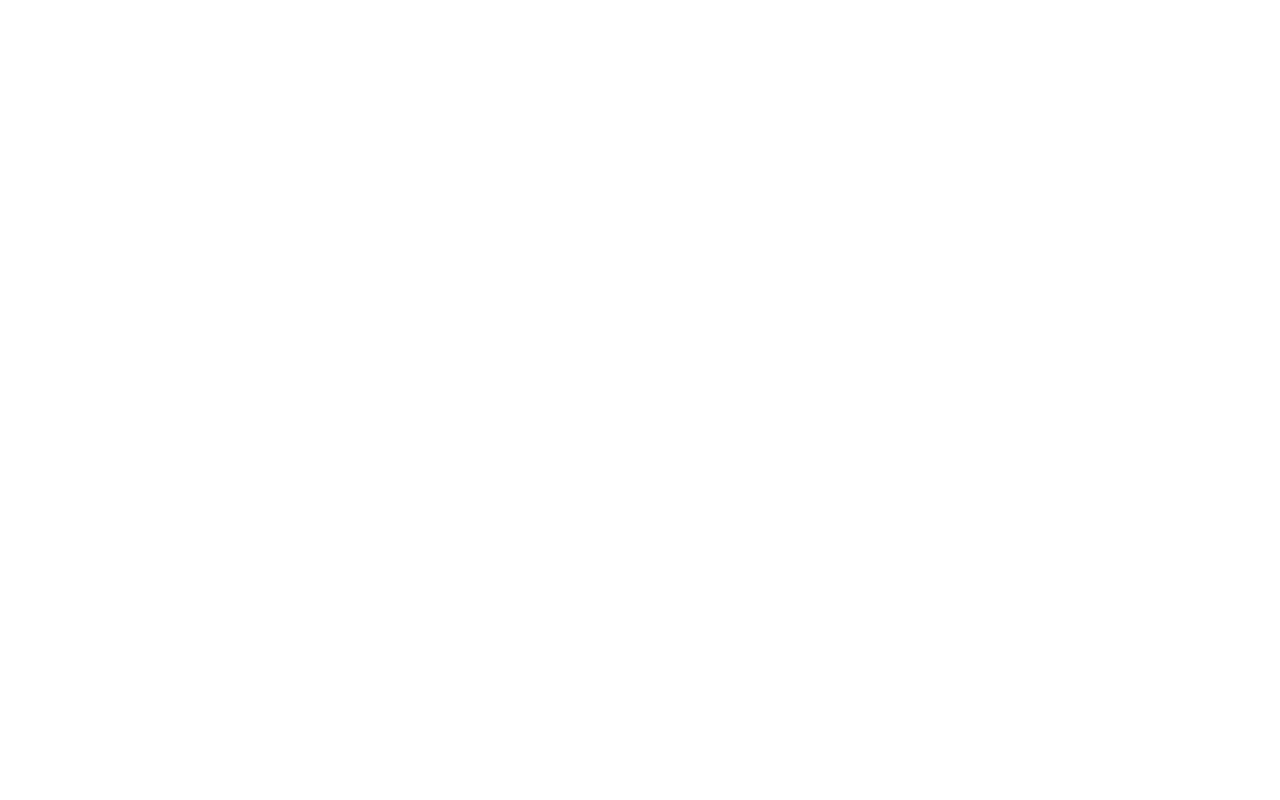
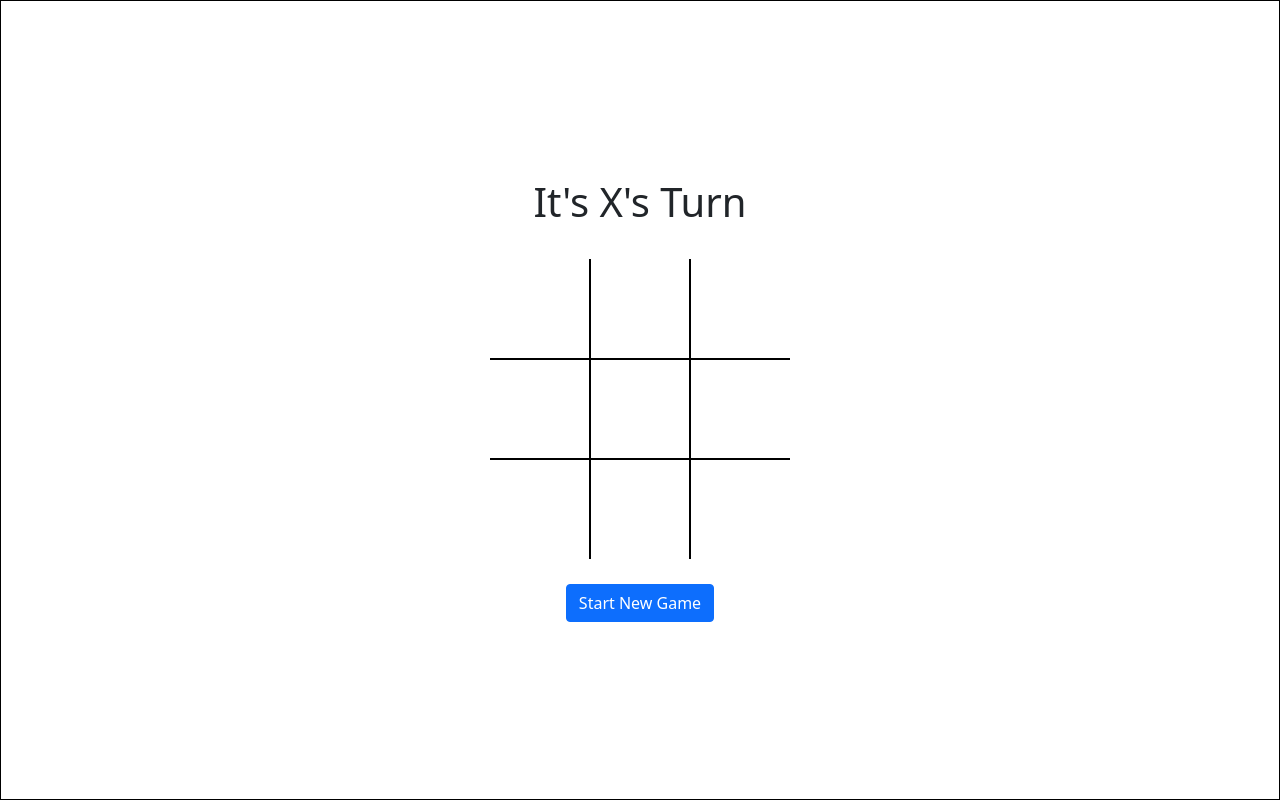
Before and after one commit to markslaysman/FE_Tech_Week05_CA, a website: page index.html in a window 1280 px wide. Drawn offline with nearby package versions, Linux system fonts and the light colour scheme.

Commit message:
Initial Game Board Setup

```diff
--- a/index.html
+++ b/index.html
@@ -9,6 +9,27 @@
     <title>Tic-Tac-Toe</title>
 </head>
 <body>
+    <div id="gameArea">
+        <div id="currentPlayerTurn">
+            <h1>It's X's Turn</h1>
+        </div>
+
+        <div id="gameBoard">
+            <div class="gameCell">X</div>
+            <div class="gameCell">O</div>
+            <div class="gameCell"></div>
+            <div class="gameCell"></div>
+            <div class="gameCell"></div>
+            <div class="gameCell"></div>
+            <div class="gameCell"></div>
+            <div class="gameCell"></div>
+            <div class="gameCell"></div>
+        </div>
+
+        <div id="newGameButton">
+            <button class="btn btn-primary newGameBTN">Start New Game</button>
+        </div>
+    </div>
 
 
 
--- a/tictactoe.css
+++ b/tictactoe.css
@@ -0,0 +1,71 @@
+/* Defiing the entire game area to be the full view-width and view-height */
+#gameArea {
+	border: 1px solid black;
+	width: 100vw;
+	height: 100vh;
+	justify-content: center;
+	align-content: center;
+}
+
+/* Banner Bar at top representing current player turn */
+#currentPlayerTurn {
+	display: grid;
+	justify-content: center;
+	align-content: center;
+}
+
+/* The Game Board area */
+#gameBoard {
+	display: grid;
+	justify-content: center;
+	align-content: center;
+	grid-template-columns: repeat(3, auto);
+	margin: 25px 0px;
+}
+
+/* Individual Game Cell Styling */
+.gameCell {
+	width: 100px;
+	height: 100px;
+	border: 1px solid black;
+	display: flex;
+	justify-content: center;
+	align-items: center;
+	font-size: 90px;
+}
+/* Removing the outside borders of the Game Board */
+/* Top Row of Board */
+.gameCell:first-child,
+.gameCell:nth-child(2),
+.gameCell:nth-child(3) {
+	border-top: none;
+}
+
+/* Left Side of Board */
+.gameCell:nth-child(3n + 1) {
+	border-left: none;
+}
+
+/* Right Side of Board */
+.gameCell:nth-child(3n + 3) {
+	border-right: none;
+}
+
+/* Top Row of Board */
+.gameCell:last-child,
+.gameCell:nth-child(8),
+.gameCell:nth-child(7) {
+	border-bottom: none;
+}
+
+/* Styling/Position of New Game Button */
+#newGameButton {
+	display: grid;
+	justify-content: center;
+	align-content: center;
+	margin-top: 10px;
+}
+
+.newGameBTN:hover {
+	transform: translate3d(2px, -2px, 0);
+}
--- a/tictactoe.js
+++ b/tictactoe.js
@@ -0,0 +1,24 @@
+
+
+function createBoard() {
+    let gameboardDiv = document.getElementById('gameBoard');
+
+    //Remove Current Board
+    while(gameboardDiv.firstChild) {
+        gameboardDiv.removeChild(gameboardDiv.firstChild);
+    }
+
+    //Create New Board
+    for (let i = 0; i < 9; i++) {
+        let newCell = document.createElement('div');
+        newCell.addEventListener('click', handleClick, {once : true});
+        newCell.setAttribute('class', "gameCell");
+        gameboardDiv.appendChild(newCell);
+    }
+}
+
+function handleClick(cellClicked){
+    console.log('clicked');
+}
+
+createBoard();
```
